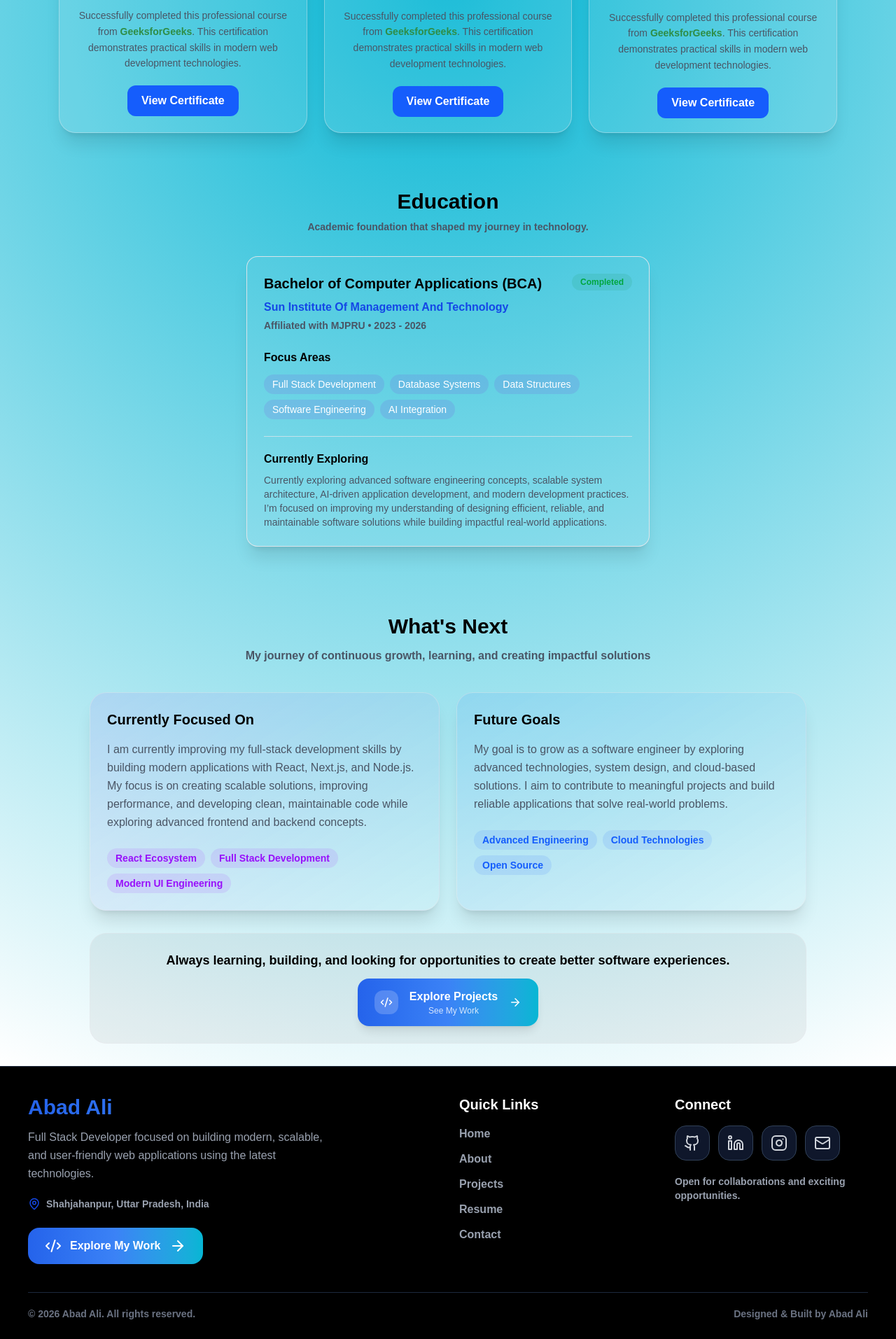
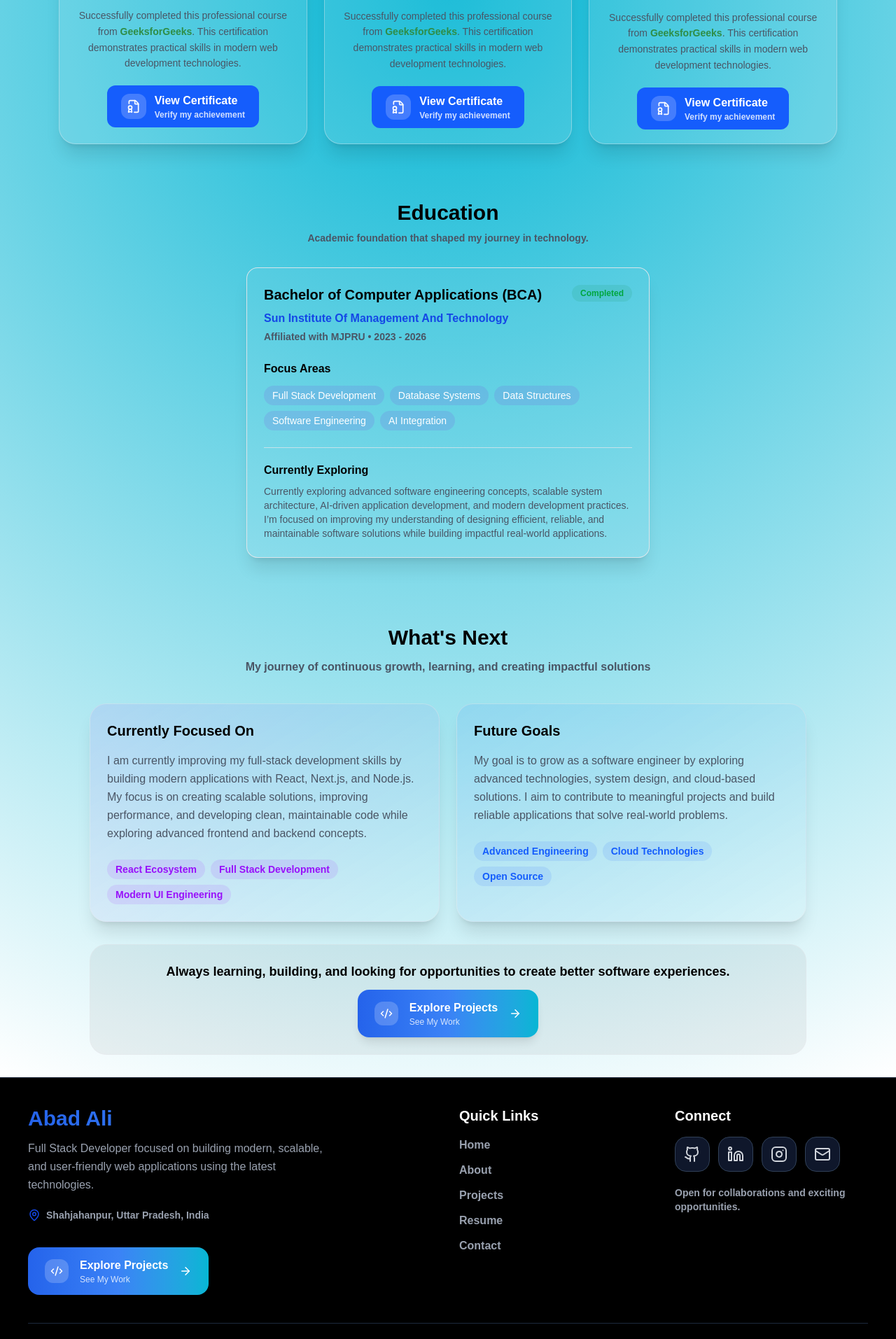
Before and after one commit to Abad-Ali/abadali-portfolio, a Next.js app: page /about in a window 1280 px wide. Shown: the part 1560-3473 px from the top of the page at 70% size. Built offline with nearby package versions, Linux system fonts and the light colour scheme.

Commit message:
Improve project buttons UI and add dynamic project SEO metadata

```diff
--- a/app/about/AboutClient.js
+++ b/app/about/AboutClient.js
@@ -273,7 +273,7 @@ const About = () => {
                   <div className="p-2 rounded-xl bg-white/20">
                     <Code2 size={18} className="group-hover:rotate-12 transition-transform duration-300"/>
                   </div>
-                  <div>
+                  <div className='text-start'>
                     <p className="font-bold">Explore Projects</p>
                     <p className="text-xs opacity-80">See My Work</p>
                   </div>
--- a/app/contact/ContactClient.js
+++ b/app/contact/ContactClient.js
@@ -369,7 +369,7 @@ const Contact = () => {
                   <div className="p-2 rounded-xl bg-white/20 group-hover:bg-white/30 duration-300">
                     <Mail size={20} className="group-hover:rotate-12 duration-300"/>
                   </div>
-                  <div>
+                  <div className='text-start'>
                     <p className="font-bold">
                       Start Conversation
                     </p>
--- a/app/projects/ProjectsClient.js
+++ b/app/projects/ProjectsClient.js
@@ -1,6 +1,6 @@
 'use client'
 import { Badge } from '@/components/ui/badge'
-import { ArrowDown, Code2, Eye, GithubIcon, LinkIcon, Mail } from 'lucide-react'
+import { ArrowDown, BookOpen, Eye, GithubIcon, LinkIcon, Mail } from 'lucide-react'
 import Image from 'next/image'
 import React from 'react'
 import { Swiper, SwiperSlide } from "swiper/react";
@@ -46,7 +46,7 @@ const Projects= () => {
                     <Image className='rounded-xl md:rounded-2xl border-2 border-black cursor-pointer object-cover' src={project.img} alt='project_img' width={700} height={700} loading="eager"/>
 
                     {index < 3 && (
-                      <Badge className='absolute top-2 left-3 bg-purple-700/10 text-white px-3 py-1 z-10 border-[1] bor-gray-200 animate-bounce'>
+                      <Badge className='absolute top-2 left-3 bg-blue-600 text-white px-3 py-1 z-10 border-[1] bor-gray-200 animate-bounce'>
                         New
                       </Badge>
                     )}
@@ -113,7 +113,7 @@ const Projects= () => {
 
                         <div className="relative z-10 flex items-center gap-2">
                           <div className="p-2 rounded-lg bg-white/20 duration-300">
-                            <Code2 size={18} className="hover:rotate-12 duration-300" />
+                            <BookOpen size={18} className="hover:rotate-12 duration-300" />
                           </div>
 
                           <div className="leading-tight">
--- a/app/projects/[projectname]/page.js
+++ b/app/projects/[projectname]/page.js
@@ -1,18 +1,107 @@
-import { projects } from "../projectsData"
-import { notFound } from "next/navigation"
-import ProjectnameClient from "./ProjectnameClient"
+import { notFound } from "next/navigation";
+import ProjectnameClient from "./ProjectnameClient";
+import { projects } from "../projectsData";
 
-const Projectpage = async({ params }) => {
-  const { projectname } =  await params
+export async function generateMetadata({ params }) {
+  const { projectname } = await params;
 
   const project = projects.find(
-    (p) => p.id === projectname
-  )
+    (item) => item.id === projectname
+  );
 
-  if (!project) notFound()
-  return (
-    <ProjectnameClient project={project}/>
-  )
+  if (!project) {
+    return {
+      title: "Project Not Found (404)",
+    };
+  }
+
+  const url = `https://abadali.vercel.app/projects/${project.id}`;
+
+  return {
+    title: `${project.name}`,
+    description: project.desc,
+
+    keywords: [
+      project.name,
+      ...project.technologies,
+      "Abad Ali",
+      "MERN Stack",
+      "Next.js",
+      "Full Stack Developer",
+    ],
+
+    alternates: {
+      canonical: url,
+    },
+
+    openGraph: {
+      title: `${project.name} | Abad Ali`,
+      description: project.desc,
+      url,
+      siteName: "Abad Ali Portfolio",
+      images: [
+        {
+          url: `https://abadali.vercel.app${project.img}`,
+          width: 1200,
+          height: 630,
+          alt: project.name,
+        },
+      ],
+      type: "article",
+    },
+
+    twitter: {
+      card: "summary_large_image",
+      title: `${project.name} | Abad Ali`,
+      description: project.desc,
+      images: [`https://abadali.vercel.app${project.img}`],
+    },
+
+    robots: {
+      index: true,
+      follow: true,
+    },
+  };
 }
 
-export default Projectpage
+
+export default async function ProjectPage({ params }) {
+  const { projectname } = await params;
+
+  const project = projects.find(
+    (item) => item.id === projectname
+  );
+
+  if (!project) {
+    notFound();
+  }
+
+  const jsonLd = {
+    "@context": "https://schema.org",
+    "@type": "SoftwareSourceCode",
+    name: project.name,
+    description: project.desc,
+    codeRepository: project.github,
+    url: project.url,
+    image: `https://abadali.vercel.app${project.img}`,
+    author: {
+      "@type": "Person",
+      name: "Abad Ali",
+      url: "https://abadali.vercel.app",
+    },
+    programmingLanguage: project.technologies,
+  };
+
+  return (
+    <>
+      <script
+        type="application/ld+json"
+        dangerouslySetInnerHTML={{
+          __html: JSON.stringify(jsonLd),
+        }}
+      />
+
+      <ProjectnameClient project={project} />
+    </>
+  );
+}
--- a/components/AllProjects.jsx
+++ b/components/AllProjects.jsx
@@ -4,7 +4,7 @@ import React, { useState } from "react"
 import Image from "next/image"
 import Link from "next/link"
 import { motion } from "framer-motion"
-import { FolderCode, GithubIcon, InfoIcon, LinkIcon } from "lucide-react"
+import { BookOpen, FolderCode, GithubIcon, InfoIcon, LinkIcon } from "lucide-react"
 import { SiNextdotjs, SiReact } from "react-icons/si"
 import { Badge } from "@/components/ui/badge"
 import { projects } from "../app/projects/projectsData"
@@ -141,7 +141,7 @@ const AllProjects = () => {
                 className="absolute z-12 top-3 right-3 p-2 rounded-xl bg-black/40 backdrop-blur-md text-white hover:bg-blue-600 transition"
               >
 
-                <InfoIcon size={18} />
+                <BookOpen size={18} />
 
               </Link>
 
--- a/components/Certifications.jsx
+++ b/components/Certifications.jsx
@@ -1,6 +1,7 @@
 import React from "react";
 import Image from "next/image";
 import Link from "next/link";
+import { FileBadge } from "lucide-react";
 
 const Certifications = () => {
   const certificates = [
@@ -111,7 +112,19 @@ const Certifications = () => {
                   target="_blank"
                   className="inline-flex mt-5 px-5 py-2.5 rounded-xl bg-blue-600 text-white font-semibold hover:bg-blue-700 transition"
                 >
-                  View Certificate
+                  <div className="relative z-10 flex items-center gap-3">
+                    <div className="p-2 rounded-xl bg-white/20 group-hover:bg-white/30 duration-300">
+                      <FileBadge size={20} className="group-hover:rotate-12 duration-300"/>
+                    </div>
+                    <div className='text-start'>
+                      <p className="font-bold">
+                        View Certificate
+                      </p>
+                      <p className="text-xs opacity-80">
+                        Verify my achievement
+                      </p>
+                    </div>
+                  </div>
                 </Link>
 
 
--- a/components/Footer.jsx
+++ b/components/Footer.jsx
@@ -19,13 +19,18 @@ const Footer = () => {
               Shahjahanpur, Uttar Pradesh, India
             </div>
             <div className="mt-6">
-              <Link href="/projects" className="group relative inline-flex items-center gap-3 px-6 py-3.5 rounded-2xl overflow-hidden bg-gradient-to-r from-[#2563eb] via-[#3b82f6] to-[#06b6d4] text-white shadow-lg hover:scale-105 transition duration-300">
-                <div className="absolute inset-0 bg-black/20 translate-x-full group-hover:translate-x-0 duration-500"/>
-                <Code2 className="relative z-10 group-hover:rotate-12 duration-300"/>
-                <span className="relative z-10 font-bold">
-                  Explore My Work
-                </span>
-                <ArrowRight className="relative z-10 group-hover:translate-x-2 duration-300"/>
+              <Link href="/projects" className="group relative inline-flex items-center gap-3 mt-3 px-6 py-3.5 rounded-2xl overflow-hidden bg-gradient-to-r from-[#2563eb] via-[#3b82f6] to-[#06b6d4] text-white shadow-lg cursor-pointer hover:scale-105 transition-all duration-300">
+                <div className="absolute inset-0 bg-black/20 translate-x-full group-hover:translate-x-0 transition-transform duration-500"></div>
+                <div className="relative z-10 flex items-center gap-4">
+                  <div className="p-2 rounded-xl bg-white/20">
+                    <Code2 size={18} className="group-hover:rotate-12 transition-transform duration-300"/>
+                  </div>
+                  <div className='text-start'>
+                    <p className="font-bold">Explore Projects</p>
+                    <p className="text-xs opacity-80">See My Work</p>
+                  </div>
+                  <ArrowRight size={18} className="group-hover:translate-x-2 transition-transform duration-300"/>
+                </div>
               </Link>
             </div>
           </div>
```
